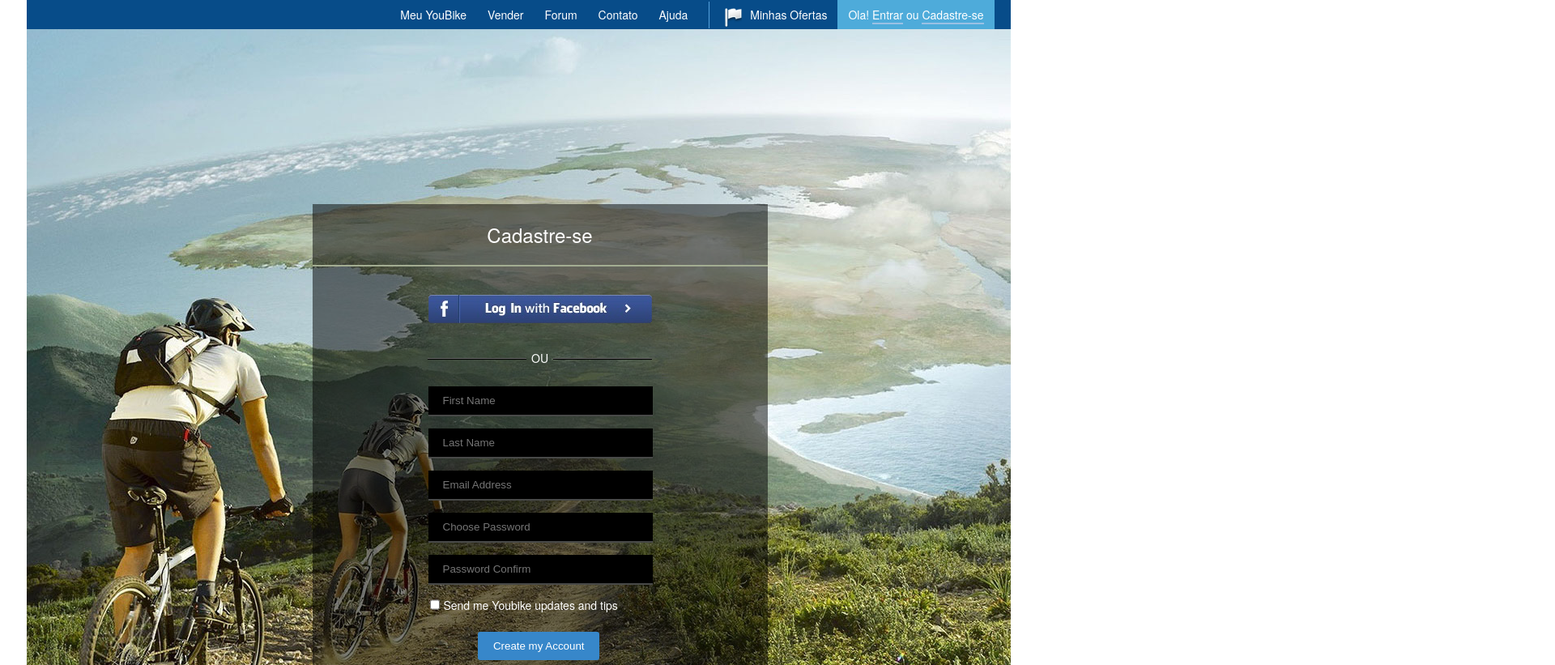
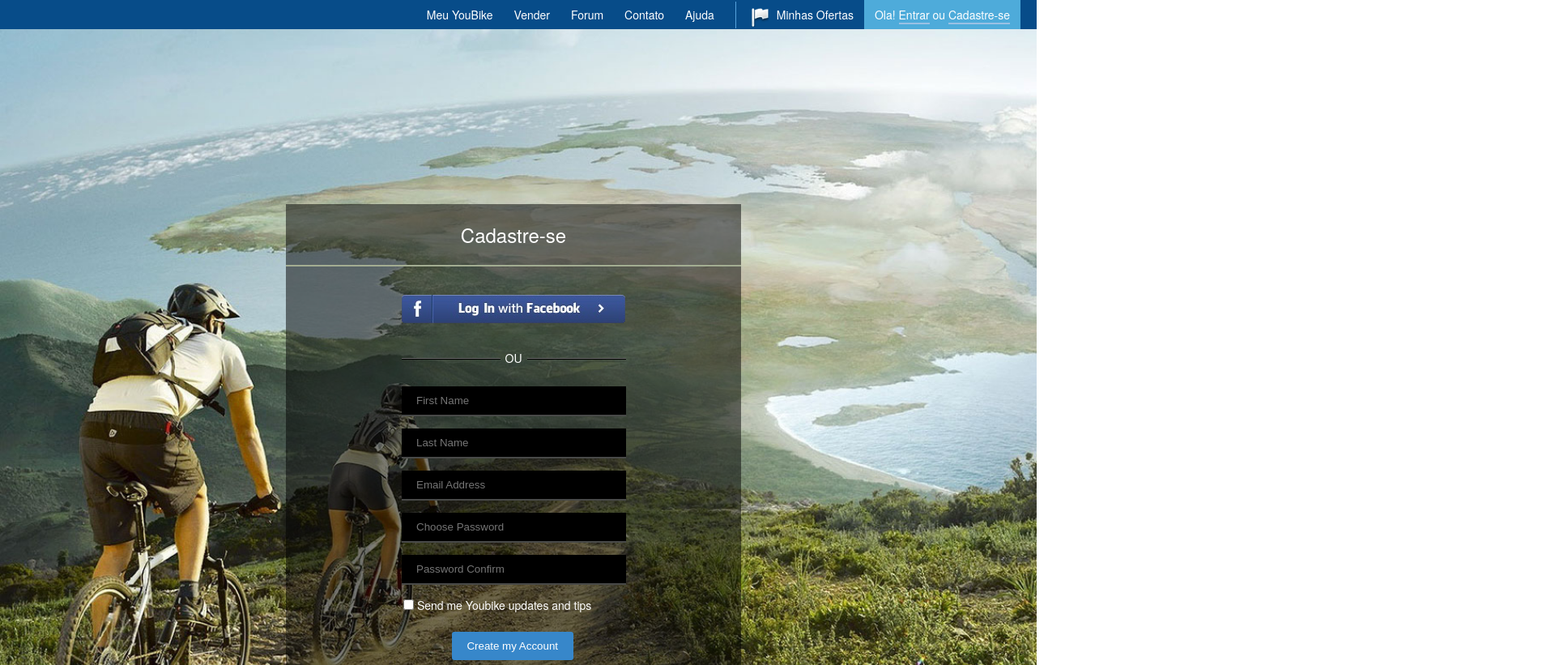
Before and after one commit to sheva22sweden/homework5, a plain HTML site: page homework5/index.html in a window 1280 px wide. Shown: the top 821 px of the page at 81% size, 1920 px wide, since content can reach past the window. Drawn offline with Linux system fonts and the light colour scheme.

Commit message:
Update style.css

```diff
--- a/homework5/css/style.css
+++ b/homework5/css/style.css
@@ -21,6 +21,8 @@ body {
     font-family:' Helvetica Neue', Tahoma, sans-serif;
     font-size: 14px;
     box-sizing: border-box;
+    background: url(../image/background.jpeg) no-repeat;
+    background-size: cover;
 }
 
 h1 {
@@ -33,18 +35,10 @@ span {
     border-bottom: 2px solid #9ac1e4;
 }
 
-.container {
-    width: 1215px;
-    margin: 0 auto;
-}
-
 /*style for menu*/
-header {
-    max-width: 1215px;
-}
 
 .menu {
-    width: 1215px;
+    width: 100%;
     background-color: #074c89;
 }
 
@@ -110,8 +104,6 @@ a:last-child {
 .content {
     width: 100%;
     padding:216px 302px 182px 353px;
-    background: url(../image/background.jpeg) no-repeat;
-    background-size: content;
 }
 .wrap {
     width: 562px;
@@ -174,7 +166,7 @@ input[type="checkbox"] {
 input[type="checkbox"]:hover {
     box-shadow:none;
 }
-input:hover {
+input:focus {
     background-color: #1b5288;
     box-shadow: 0 0 15px 4px rgba(76, 137, 178, 1);
 }
```
